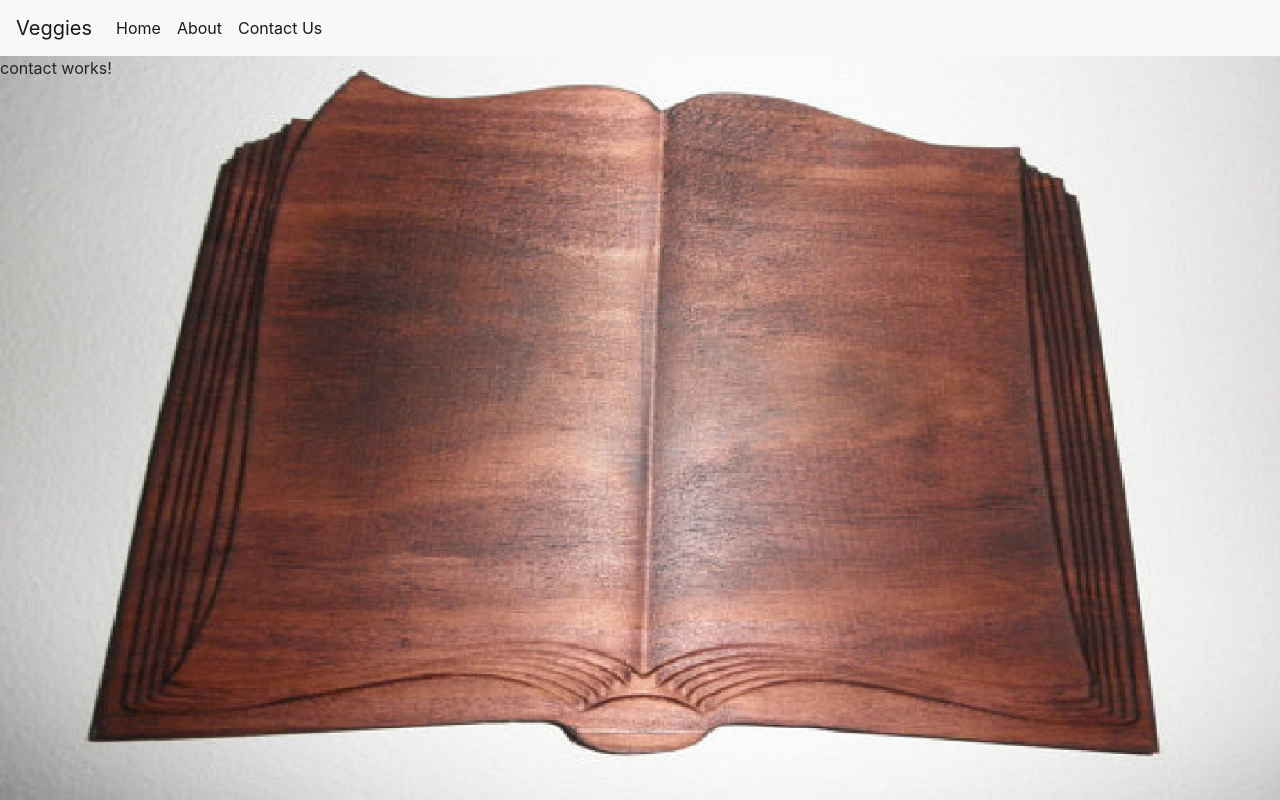
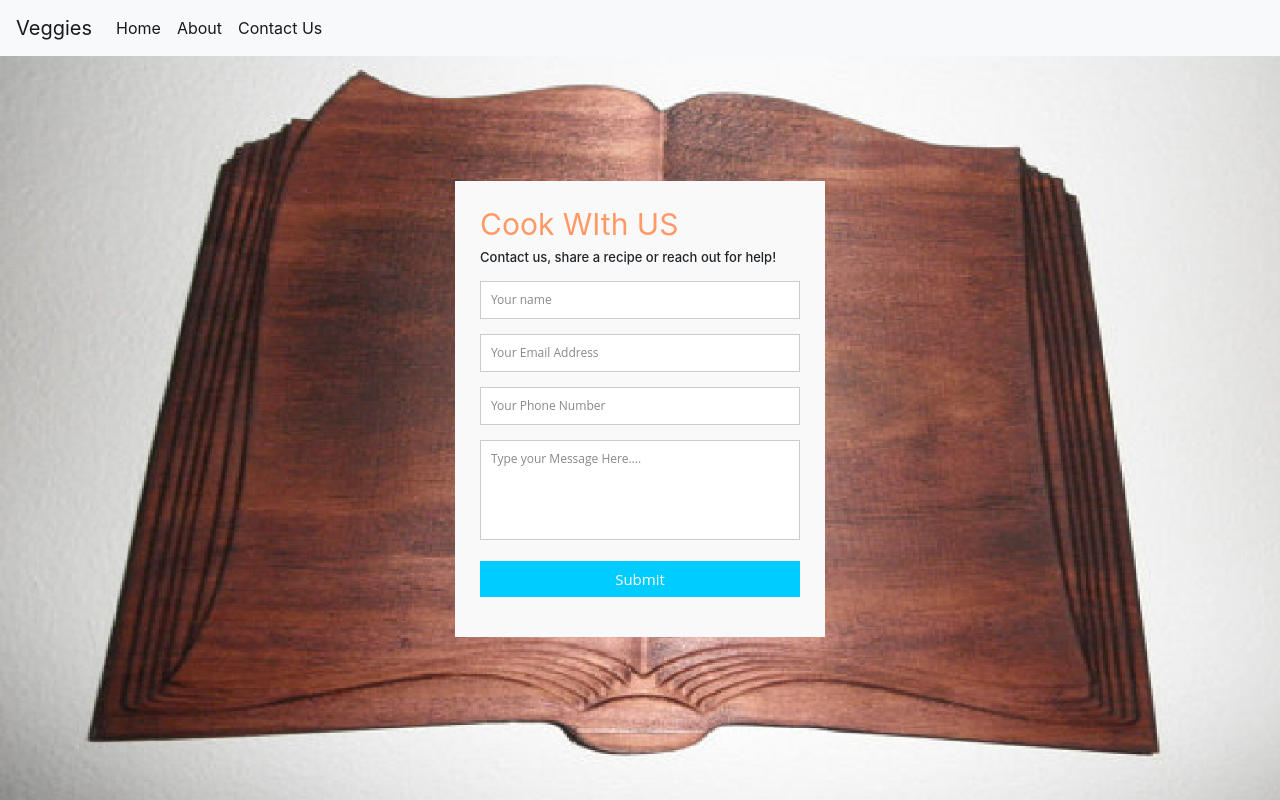
Before and after one commit to juliozamora/myFirstWebApp, an Angular app: page /contact in a window 1280 px wide. Built offline with nearby package versions, Linux system fonts and the light colour scheme.

Commit message:
added dropbox menus

```diff
--- a/src/app/about/about.component.css
+++ b/src/app/about/about.component.css
@@ -0,0 +1,6 @@
+.container {
+    background: rgb(233, 230, 230);
+    width: 25%;
+    border: 3px solid #73AD21;
+     margin-top: 150px;
+}
--- a/src/app/app-routing.module.ts
+++ b/src/app/app-routing.module.ts
@@ -5,12 +5,14 @@ import { AppComponent } from './app.component';
 import { HomeComponent } from './home/home.component';
 import { AboutComponent } from './about/about.component';
 import { ContactComponent } from './contact/contact.component';
+import { RecipesComponent } from './recipes/recipes.component';
 
 
 const routes: Routes = [
   { path: 'home', component: HomeComponent},
   { path: 'about', component: AboutComponent},
-  { path: 'contact', component: ContactComponent}
+  { path: 'contact', component: ContactComponent},
+  { path: 'recipes', component: RecipesComponent},
 ];
 
 @NgModule({
--- a/src/app/contact/contact.component.css
+++ b/src/app/contact/contact.component.css
@@ -0,0 +1,103 @@
+body {
+	font-family:"Open Sans", Helvetica, Arial, sans-serif;
+	font-weight:300;
+	font-size: 12px;
+	line-height:30px;
+	color:#777;
+	background:#0CF;
+}
+
+.container {
+	max-width:400px;
+	width:100%;
+	margin:0 auto;
+	position:relative;
+	margin-top: 125px
+}
+
+#contact input[type="text"], #contact input[type="email"], #contact input[type="tel"], #contact input[type="url"], #contact textarea, #contact button[type="submit"] { font:400 12px/16px "Open Sans", Helvetica, Arial, sans-serif; }
+
+#contact {
+	background:#F9F9F9;
+	padding:25px;
+	margin:50px 0;
+}
+
+#contact h3 {
+	color: #F96;
+	display: block;
+	font-size: 30px;
+	font-weight: 400;
+}
+
+#contact h4 {
+	margin:5px 0 15px;
+	display:block;
+	font-size:13px;
+}
+
+fieldset {
+	border: medium none !important;
+	margin: 0 0 10px;
+	min-width: 100%;
+	padding: 0;
+	width: 100%;
+}
+
+#contact input[type="text"], #contact input[type="email"], #contact input[type="tel"], #contact input[type="url"], #contact textarea {
+	width:100%;
+	border:1px solid #CCC;
+	background:#FFF;
+	margin:0 0 5px;
+	padding:10px;
+}
+
+#contact input[type="text"]:hover, #contact input[type="email"]:hover, #contact input[type="tel"]:hover, #contact input[type="url"]:hover, #contact textarea:hover {
+	-webkit-transition:border-color 0.3s ease-in-out;
+	-moz-transition:border-color 0.3s ease-in-out;
+	transition:border-color 0.3s ease-in-out;
+	border:1px solid #AAA;
+}
+
+#contact textarea {
+	height:100px;
+	max-width:100%;
+  resize:none;
+}
+
+#contact button[type="submit"] {
+	cursor:pointer;
+	width:100%;
+	border:none;
+	background:#0CF;
+	color:#FFF;
+	margin:0 0 5px;
+	padding:10px;
+	font-size:15px;
+}
+
+#contact button[type="submit"]:hover {
+	background:#09C;
+	-webkit-transition:background 0.3s ease-in-out;
+	-moz-transition:background 0.3s ease-in-out;
+	transition:background-color 0.3s ease-in-out;
+}
+
+#contact button[type="submit"]:active { box-shadow:inset 0 1px 3px rgba(0, 0, 0, 0.5); }
+
+#contact input:focus, #contact textarea:focus {
+	outline:0;
+	border:1px solid #999;
+}
+::-webkit-input-placeholder {
+ color:#888;
+}
+:-moz-placeholder {
+ color:#888;
+}
+::-moz-placeholder {
+ color:#888;
+}
+:-ms-input-placeholder {
+ color:#888;
+}
--- a/src/app/contact/contact.component.html
+++ b/src/app/contact/contact.component.html
@@ -1,3 +1,23 @@
-<p>
-  contact works!
-</p>
+<div class="container">
+  <form #contactForm="ngForm" (ngSubmit)="submit()" id="contact" action="" method="post">
+    <h3>Cook WIth US </h3>
+    <h4>Contact us, share a recipe or reach out for help!</h4>
+    <fieldset>
+      <input placeholder="Your name" type="text" tabindex="1" required name="name" [(ngModel)]="contact.name">
+    </fieldset>
+    <fieldset>
+      <input placeholder="Your Email Address" type="email" tabindex="2" required name="email" [(ngModel)]="contact.email">
+    </fieldset>
+    <fieldset>
+      <input placeholder="Your Phone Number" type="tel" tabindex="3" required name="phone" [(ngModel)]="contact.phone">
+    </fieldset>
+    <fieldset>
+      <textarea placeholder="Type your Message Here...." tabindex="5" required name="message" [(ngModel)]="contact.message"></textarea>
+    </fieldset>
+    <fieldset>
+      <button name="submit" type="submit" id="contact-submit" data-submit="...Sending">Submit</button>
+    </fieldset>
+  </form>
+
+
+</div>
--- a/src/app/contact/contact.component.ts
+++ b/src/app/contact/contact.component.ts
@@ -1,4 +1,6 @@
 import { Component, OnInit } from '@angular/core';
+import { HttpClient } from '@angular/common/http';
+
 
 @Component({
   selector: 'app-contact',
@@ -6,10 +8,23 @@ import { Component, OnInit } from '@angular/core';
   styleUrls: ['./contact.component.css']
 })
 export class ContactComponent implements OnInit {
+  public contact = {
+    name: '',
+    email: '',
+    phone: '',
+    message: ''
 
-  constructor() { }
+  };
+  constructor(public http: HttpClient) { }
 
   ngOnInit() {
   }
-
+  submit() {
+    this.http.post('http://localhost:8080/sendEmail', this.contact)
+    .subscribe( (response: any) => {
+      console.log(response);
+    }, (error) => {
+      console.log(error);
+    });
+  }
 }
--- a/src/app/home/home.component.css
+++ b/src/app/home/home.component.css
@@ -0,0 +1,6 @@
+h1 {
+	color: #F96;
+	display: block;
+	font-size: 30px;
+	font-weight: 400;
+}
--- a/src/app/home/home.component.html
+++ b/src/app/home/home.component.html
@@ -7,13 +7,13 @@
   <div class="row">
     <div class="col">
       <h1 align="center">
-        <font color="white">
+        <font color="orange">
           Welcome to Your <br>
           No Meat Recipe Book
       </font></h1>
       <br><br>
       <h2 align="center">
-        <font color= "white">
+        <font color= "orange">
          Here you will find recipes for non meat eaters.<br>
          Print them and cook with us!
         </font>
--- /dev/null
+++ b/src/app/recipes/recipes.component.css
@@ -0,0 +1,15 @@
+body {
+	font-family:"Open Sans", Helvetica, Arial, sans-serif;
+	font-weight:300;
+	font-size: 12px;
+	line-height:30px;
+	color:#777;
+}
+
+.container {
+    background:#F9F9F9;
+    opacity: 0.85;
+    width: 50%;
+    border: 3px solid #73AD21;
+    margin-top: 100px;
+}
--- /dev/null
+++ b/src/app/recipes/recipes.component.html
@@ -0,0 +1,27 @@
+<div class="container">
+  <div class="row">
+    <div class="col">
+      <h1> Tomato Rice </h1>
+      <h2>Ingredients 2</h2>
+      <ul>
+        <li>2 Tablespoons Vegetable or Canola Oil</li>
+        <li>1 cup dry long-grain white rice</li>
+        <li>1 8-ounce can tomato sauce 16 ounces warm water</li>
+        <li>1 teaspoon chili powder</li>
+        <li> 2 teaspoons Calde de Tomate (tomato bouillon)</li>
+        <li>2 teaspoons minced garlic (about 2 cloves)</li>
+      </ul>
+      <h2>Instructions</h2>
+      <p>Heat oil in a 5 quart saute pan over medium-high heat.<br>
+        Add rice.<br>
+        Cook rice, stirring constantly, for several minutes, until rice begins to turn a golden color.<br>
+        Reduce heat to low to avoid spattering.<br>
+        Gently pour in warm water, then tomato sauce and stir.<br>
+        Stir in chili powder, Calde de Tomate and minced garlic.<br>
+        Turn heat back up to medium-high, bring to a boil, then reduce to low and cover.<br>
+        Simmer for 20 minutes, or until all water has been absorbed.<br>
+        Turn heat off, fluff rice then let sit, covered, for 5-10 minutes before serving.
+      </p>
+    </div>
+  </div>
+</div>
--- /dev/null
+++ b/src/app/recipes/recipes.component.ts
@@ -0,0 +1,15 @@
+import { Component, OnInit } from '@angular/core';
+
+@Component({
+  selector: 'app-recipes',
+  templateUrl: './recipes.component.html',
+  styleUrls: ['./recipes.component.css']
+})
+export class RecipesComponent implements OnInit {
+
+  constructor() { }
+
+  ngOnInit() {
+  }
+
+}
```
Also changed, not shown: src/app/about/about.component.html (+109 -4 lines), src/app/app.module.ts (+8 -3 lines), 1 other file (tests, documents, lock files or other folders).
